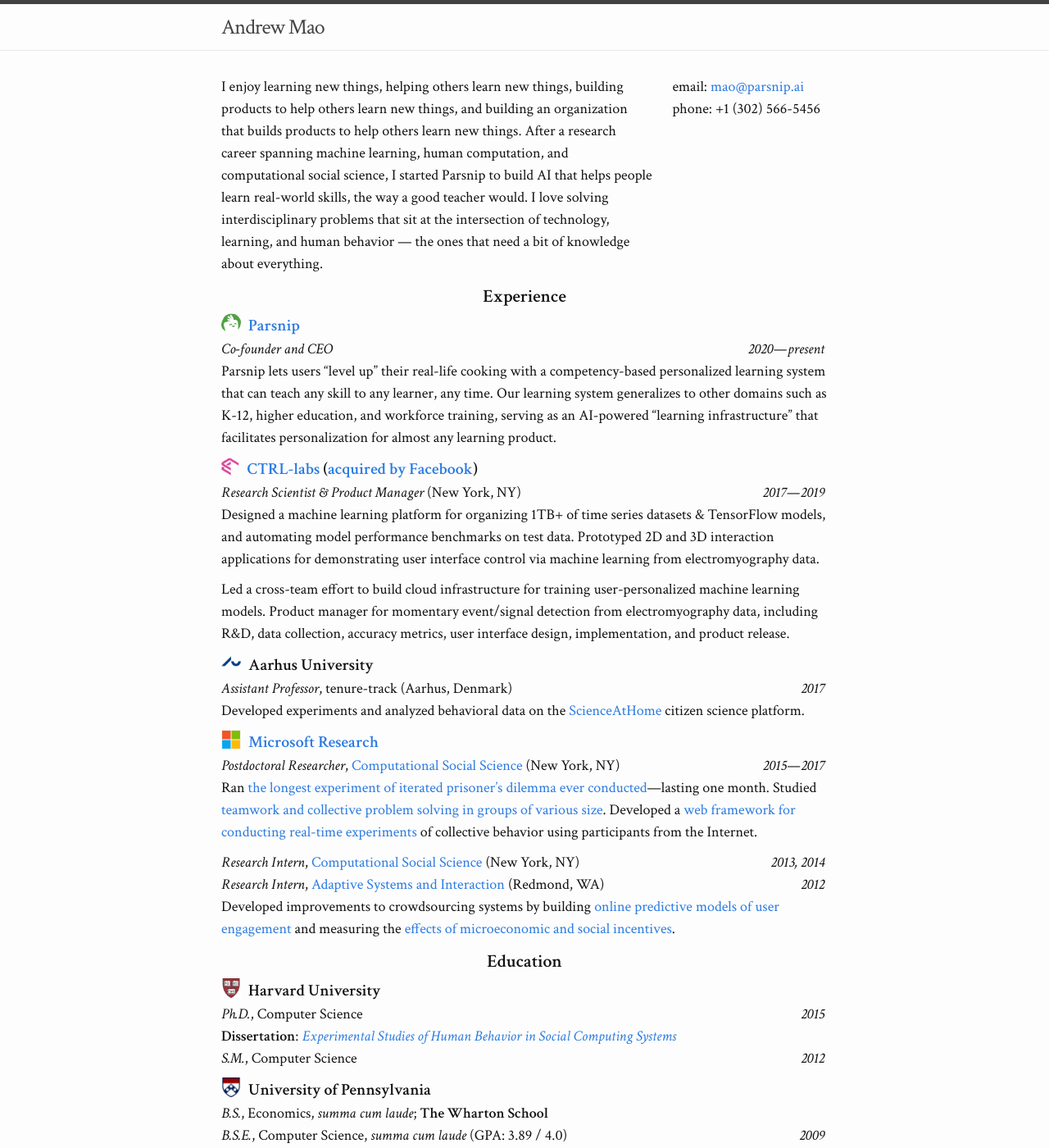
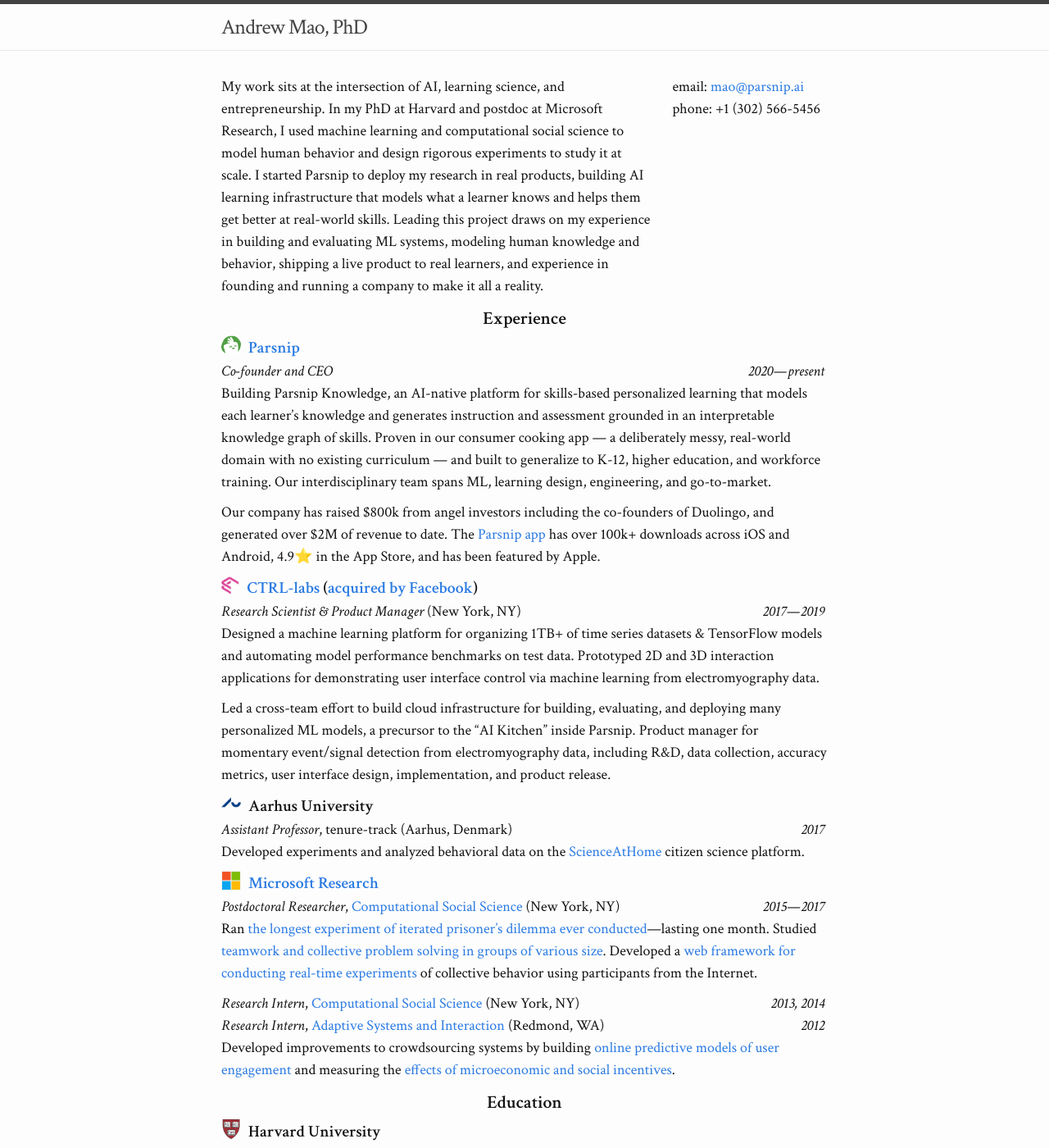
Before and after one commit to mizzao/andrewmao.net, a Jekyll site: the page built from resume.md, in a window 1280 px wide and 1400 px high. Shown: the whole window at 82% size. Built offline with Jekyll 4.4.1, drawn with Linux system fonts in a browser that asks for light colours; some of the changed text lies outside the part shown.

Commit message:
amend resume to be closer to SBIR requirements

```diff
--- a/_config.yml
+++ b/_config.yml
@@ -6,7 +6,7 @@
 # 'jekyll serve'. If you change this file, please restart the server process.
 
 # Site settings
-title: Andrew Mao
+title: Andrew Mao, PhD
 email: mizzao@gmail.com
 description: > # this means to ignore newlines until "baseurl:"
 
--- a/resume.md
+++ b/resume.md
@@ -9,26 +9,43 @@ email: <mao@parsnip.ai>\\
 phone: +1 (302) 566-5456
 {: .right .padded}
 
-I enjoy learning new things, helping others learn new things, building products
-to help others learn new things, and building an organization that builds
-products to help others learn new things. After a research career spanning
-machine learning, human computation, and computational social science, I started
-Parsnip to build AI that helps people learn real-world skills, the way a good
-teacher would. I love solving interdisciplinary problems that sit at the
-intersection of technology, learning, and human behavior — the ones that need a
-bit of knowledge about everything.
+My work sits at the intersection of AI, learning science, and entrepreneurship.
+In my PhD at Harvard and postdoc at Microsoft Research, I used machine learning
+and computational social science to model human behavior and design rigorous
+experiments to study it at scale. I started Parsnip to deploy my research in
+real products, building AI learning infrastructure that models what a learner
+knows and helps them get better at real-world skills. Leading this project draws
+on my experience in building and evaluating ML systems, modeling human knowledge
+and behavior, shipping a live product to real learners, and experience in
+founding and running a company to make it all a reality.
 
 ## Experience
 
 ### ![Parsnip][parsnip-icon] [Parsnip]
 *2020—present*{: .right}
 *Co-founder and CEO*\\
+Building Parsnip Knowledge, an AI-native platform for skills-based personalized
+learning that models each learner's knowledge and generates instruction and
+assessment grounded in an interpretable knowledge graph of skills. Proven in our
+consumer cooking app — a deliberately messy, real-world domain with no existing
+curriculum — and built to generalize to K-12, higher education, and workforce
+training. Our interdisciplinary team spans ML, learning design, engineering, and
+go-to-market.
+
+Our company has raised $800k from angel investors including the co-founders of
+Duolingo, and generated over $2M of revenue to date. The [Parsnip app][app] has
+over 100k+ downloads across iOS and Android, 4.9⭐️ in the App Store, and has
+been featured by Apple.
+
+[app]: https://apps.apple.com/us/app/parsnip-learn-to-cook/id1592325213
+
+<!--
 Parsnip lets users "level up" their real-life cooking with a competency-based
 personalized learning system that can teach any skill to any learner, any time.
 Our learning system generalizes to other domains such as K-12, higher education,
 and workforce training, serving as an AI-powered "learning infrastructure" that
 facilitates personalization for almost any learning product.
-
+ -->
 [parsnip-icon]: /assets/icon-parsnip.png
 [Parsnip]: https://parsnip.ai
 
@@ -36,15 +53,15 @@ facilitates personalization for almost any learning product.
 *2017—2019*{: .right}
 *Research Scientist & Product Manager* (New York, NY)\\
 Designed a machine learning platform for organizing 1TB+ of time series datasets
-& TensorFlow models, and automating model performance benchmarks on test data.
+& TensorFlow models and automating model performance benchmarks on test data.
 Prototyped 2D and 3D interaction applications for demonstrating user interface
 control via machine learning from electromyography data.
 
-Led a cross-team effort to build cloud infrastructure for training
-user-personalized machine learning models. Product manager for momentary
-event/signal detection from electromyography data, including R&D, data
-collection, accuracy metrics, user interface design, implementation, and product
-release.
+Led a cross-team effort to build cloud infrastructure for building, evaluating,
+and deploying many personalized ML models, a precursor to the "AI Kitchen"
+inside Parsnip. Product manager for momentary event/signal detection from
+electromyography data, including R&D, data collection, accuracy metrics, user
+interface design, implementation, and product release.
 
 [ctrl-icon]: /assets/icon-ctrl.png
 [CTRL-labs]: https://www.ctrl-labs.com/
@@ -148,10 +165,9 @@ Creator of [several widely used software packages][github] and active contributo
 [github]: https://github.com/mizzao
 [so]: https://stackoverflow.com/users/586086/andrew-mao
 
+<!--
 **Digital Fabrication**: CAD/CAM CNC machining, microcontroller programming and circuit design, laser cutting, 3D printing, casting and composites.
 See [my work from MIT's How to Make (Almost) Anything][htmaa].
+-->
 
 [htmaa]: http://fab.cba.mit.edu/classes/863.14/people/andrew_mao/
-
-##### [View the latest version of this resume](/resume).
-{: .right}
```
